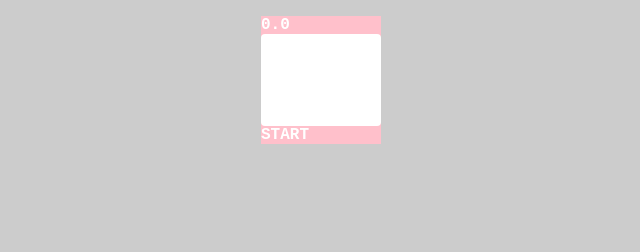
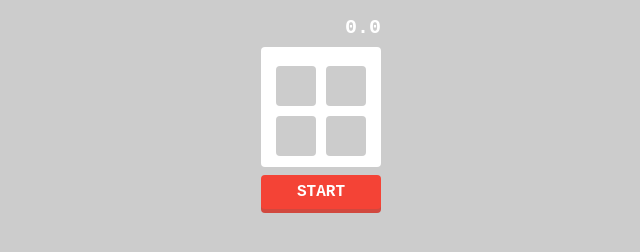
Before and after one commit to matsumoto-parker/Numbers-Game, a plain HTML site: page index.html in a window 1280 px wide. Shown: the whole page, without its empty margins (319-959 px from the left). Drawn offline with Linux system fonts and the light colour scheme.

Commit message:
feat: start JavaScript

```diff
--- a/css/styles.css
+++ b/css/styles.css
@@ -9,13 +9,54 @@ body {
 #container {
   width: 120px;
   margin: 16px auto;
-  background: pink;
 }
 
 #board {
   list-style: none;
-  margin: 0;
+  margin: 0 0 8px;
   padding: 10px;
   background: #fff;
   border-radius: 4px;
+  display: flex;
+  flex-wrap: wrap;
 }
+
+#board li {
+  background: #00aaff;
+  width: 40px;
+  height: 40px;
+  margin: 5px;
+  cursor: pointer;
+  border-radius: 4px;
+  line-height: 40px;
+  text-align: center;
+  box-shadow: 0 4px 0 #0088cc;
+}
+
+#board li.pressed {
+  background: #ccc;
+  box-shadow: none;
+  margin-top: 9px;
+  margin-bottom: 1px;
+}
+
+#timer {
+  margin-bottom: 8px;
+  font-size: 20px;
+  text-align: right;
+}
+
+#btn {
+  cursor: pointer;
+  user-select: none;
+  background: #f44336;
+  padding: 8px;
+  border-radius: 4px;
+  text-align: center;
+  box-shadow: 0 4px 0 #d1483e;
+}
+
+#btn:active {
+  margin-top: 12px;
+  box-shadow: none;
+}
--- a/index.html
+++ b/index.html
@@ -12,10 +12,6 @@
   <div id="container">
     <div id="timer">0.0</div>
     <ul id="board">
-      <li>0</li>
-      <li>1</li>
-      <li>2</li>
-      <li>3</li>
     </ul>
     <div id="btn">START</div>
   </div>
--- a/js/main.js
+++ b/js/main.js
@@ -0,0 +1,38 @@
+'use strict';
+
+{
+  class Panel {
+    constructor() {
+      this.el = document.createElement('li');
+      this.el.classList.add('pressed');
+    }
+
+    getEl() {
+      return this.el;
+    }
+  }
+
+  class Board {
+    constructor() {
+      this.panels = [];
+      for (let i = 0; i < 4; i++) {
+        this.panels.push(new Panel());
+      }
+      this.setup();
+    }
+
+    setup() {
+      const board = document.getElementById('board');
+      this.panels.forEach(panel => {
+        board.appendChild(panel.getEl());
+      })
+    }
+  }
+
+  const board = new Board();
+
+  const btn = document.getElementById('btn');
+  btn.addEventListener('click', () => {
+    board.activate();
+  })
+}
```
